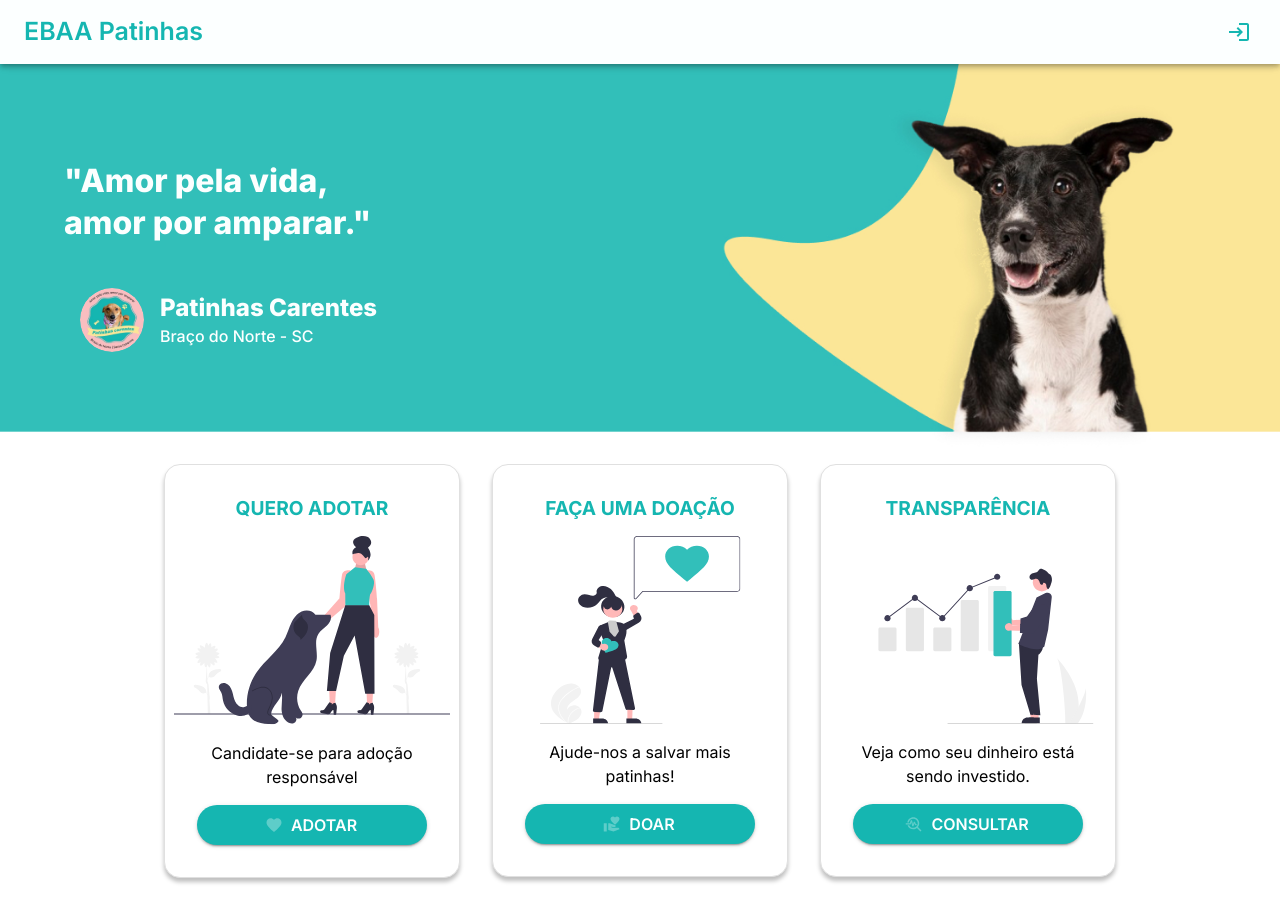
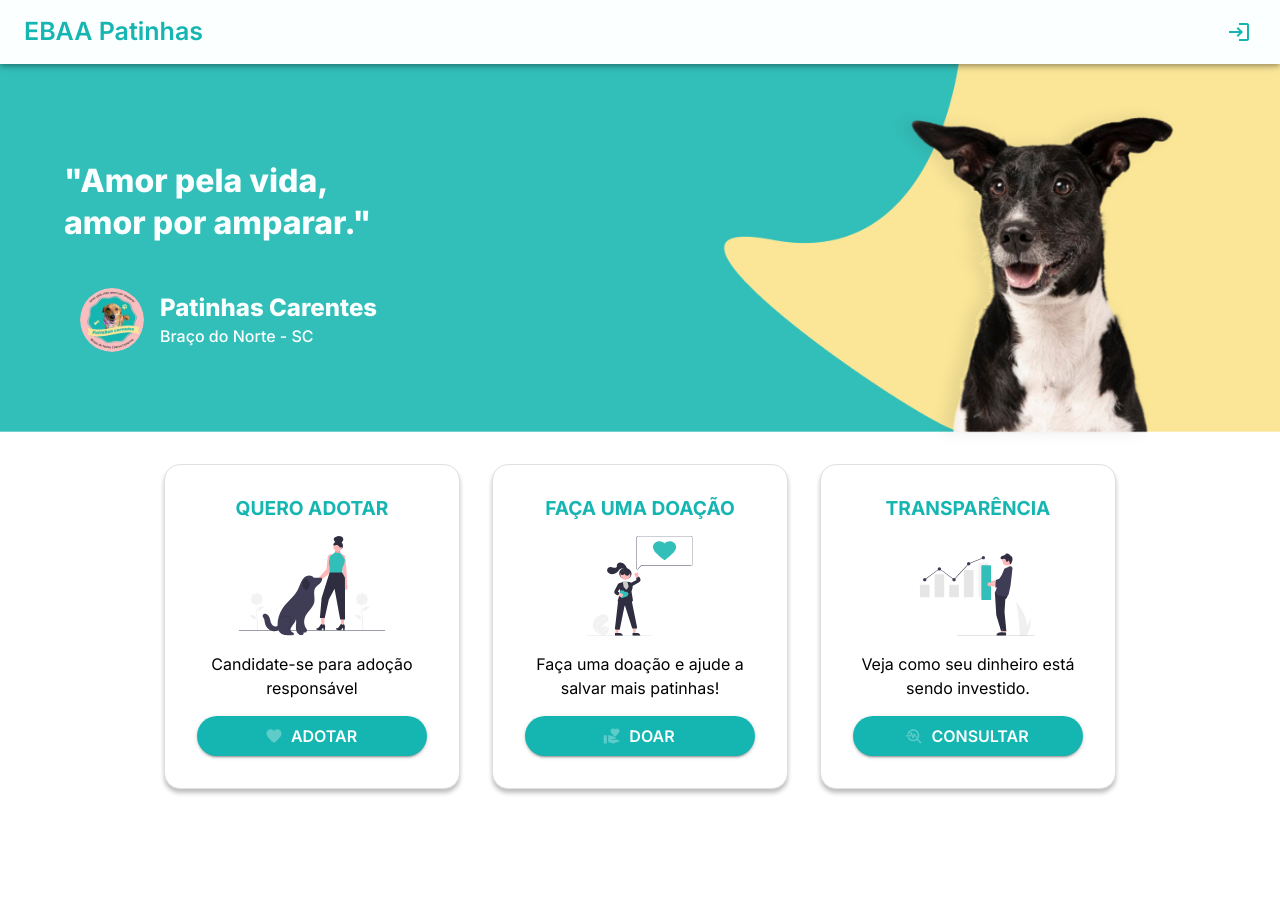
Before and after one commit to adonadel/gestao_ongs_frontend, a React (Vite) app: page / in a window 1280 px wide. Shown: the top 922 px of the page. Built offline with nearby package versions, Linux system fonts and the light colour scheme.

Commit message:
Adiciona card de transparência, doação, adotar

```diff
--- a/src/modules/home/Home.tsx
+++ b/src/modules/home/Home.tsx
@@ -55,16 +55,18 @@ const Home: React.FC = () => {
         <>
             <HeaderBanner></HeaderBanner>
 
-            <Grid container spacing={4} justifyContent={'center'} alignItems={'strech'}>
-                <Grid item xs={3}>
+            <Grid container spacing={4} justifyContent={'center'} alignItems={'strech'} sx={{
+                    px: { xs: 2, sm: 4, md: 3, lg: 0 },
+                }}>
+                <Grid item xs={12} sm={8} md={4} lg={3}>
                     <CardAdoption />
                 </Grid>
 
-                <Grid item xs={3}>
+                <Grid item xs={12} sm={8} md={4} lg={3}>
                     <CardDonate />
                 </Grid>
 
-                <Grid item xs={3}>
+                <Grid item xs={12} sm={8} md={4} lg={3}>
                     <CardTransparency />
                 </Grid>
             </Grid>
--- a/src/shared/components/card/CardAdoption.tsx
+++ b/src/shared/components/card/CardAdoption.tsx
@@ -23,7 +23,8 @@ export const CardAdoption = () => {
             <Typography variant="h2" color="secondary.main" fontWeight={'700'} fontSize={'1.2rem'}>QUERO ADOTAR</Typography>
             <img src="public/card/card-adoption.svg" alt="" style={{
                 objectFit: 'cover',
-                maxWidth: '280px'
+                maxWidth: '280px',
+                maxHeight: '100px'
 
             }} />
             <Typography variant="body1" color="initial">Candidate-se para adoção responsável</Typography>
--- a/src/shared/components/card/CardDonate.tsx
+++ b/src/shared/components/card/CardDonate.tsx
@@ -23,9 +23,10 @@ export const CardDonate = () => {
       <Typography variant="h2" color="secondary.main" fontWeight={'700'} fontSize={'1.2rem'}>FAÇA UMA DOAÇÃO</Typography>
       <img src="public/card/card-donate.svg" alt="" style={{
         objectFit: 'cover',
-        maxWidth: '280px'
+        maxWidth: '280px',
+        maxHeight: '100px'
       }} />
-      <Typography variant="body1" color="initial">Ajude-nos a salvar mais patinhas!</Typography>
+      <Typography variant="body1" color="initial">Faça uma doação e ajude a salvar mais patinhas!</Typography>
 
       <Button
         component="label"
--- a/src/shared/components/card/CardTransparency.tsx
+++ b/src/shared/components/card/CardTransparency.tsx
@@ -20,7 +20,8 @@ export const CardTransparency = () => {
       <Typography variant="h2" color="secondary.main" fontWeight={'700'} fontSize={'1.2rem'}>TRANSPARÊNCIA</Typography>
       <img src="public/card/card-transparency.svg" alt="" style={{
         objectFit: 'cover',
-        maxWidth: '280px'
+        maxWidth: '280px',
+        maxHeight: '100px'
       }} />
       <Typography variant="body1" color="initial">Veja como seu dinheiro está sendo investido.</Typography>
 
```
